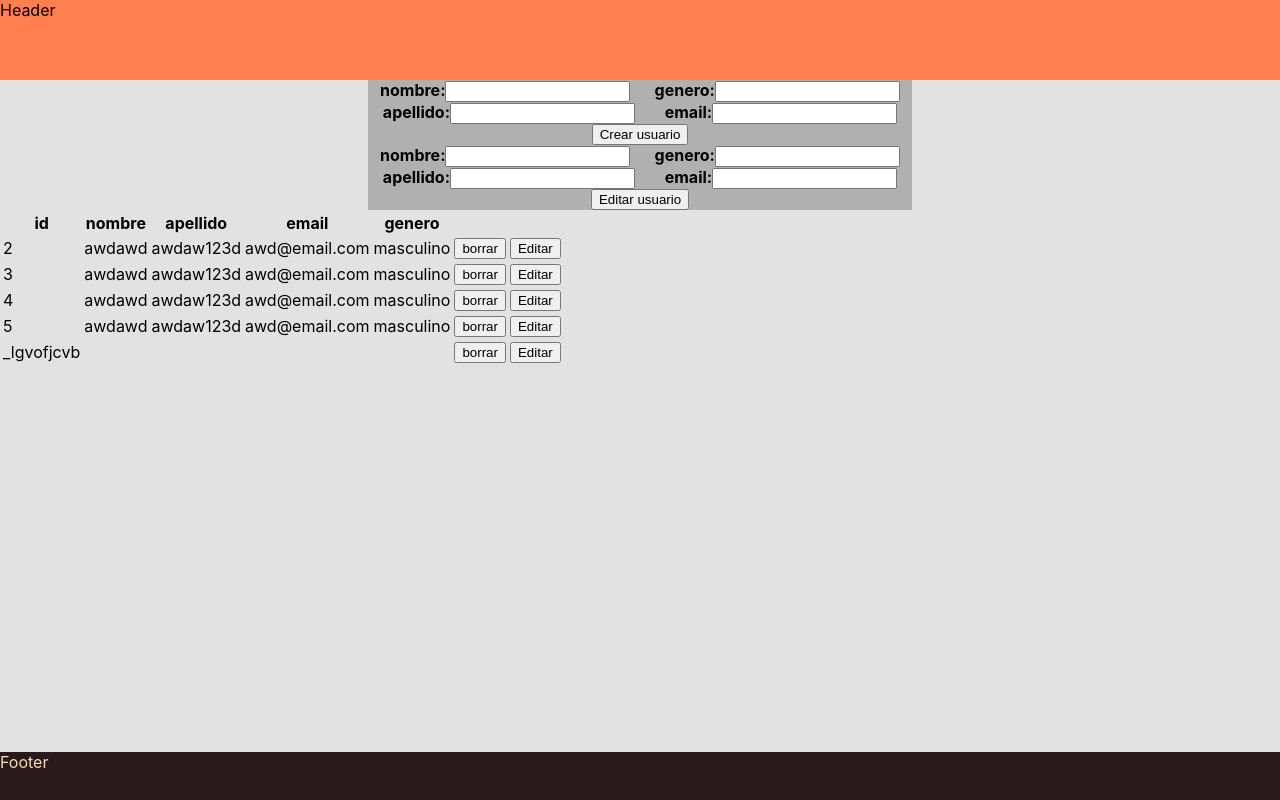
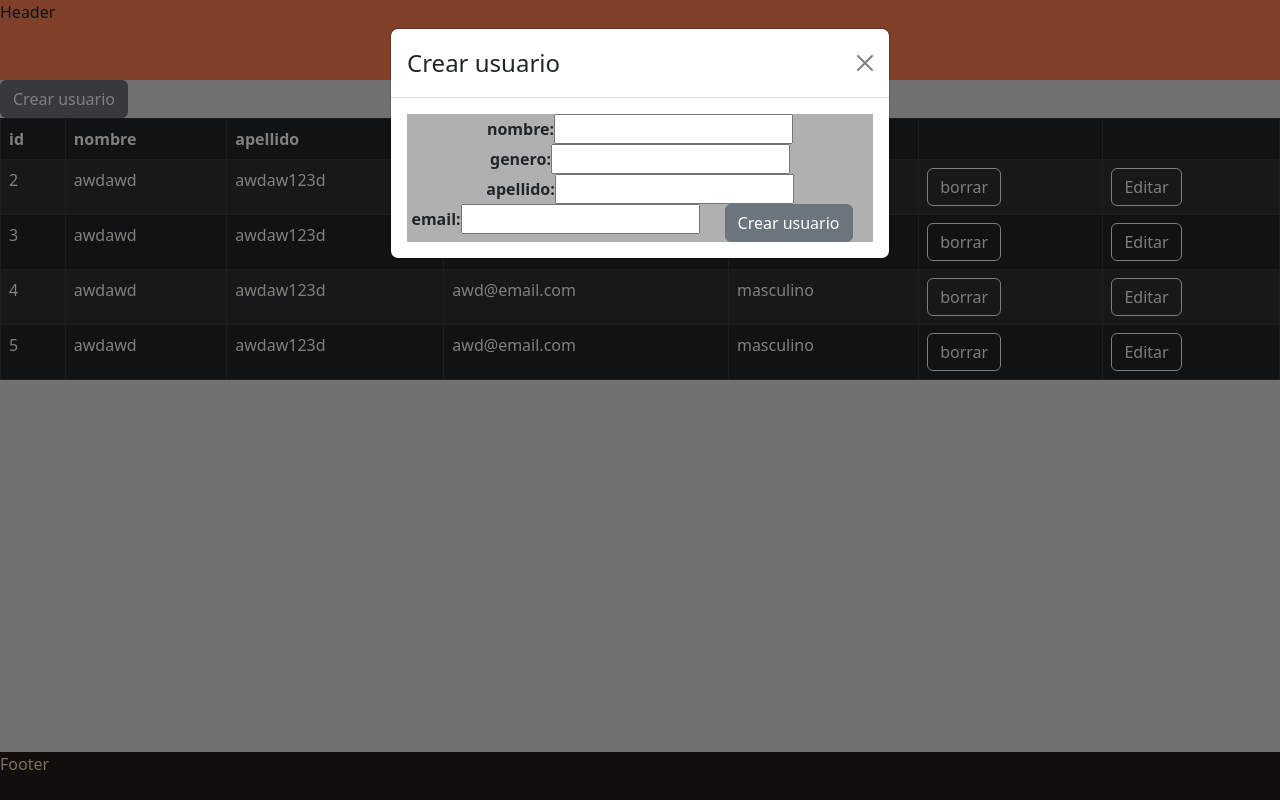
Before and after one commit to MateoMax-hub/lista-app-clase, a React (Create React App) app: page / in a window 1280 px wide. Both pictures are taken after a click on the button "Crear usuario". Built offline with nearby package versions, Linux system fonts and the light colour scheme.

Commit message:
integracion bootstrap, pusimos los formularios en modales y usamos tablas y botones de bootstrap

```diff
--- a/package.json
+++ b/package.json
@@ -6,7 +6,9 @@
     "@testing-library/jest-dom": "^5.16.5",
     "@testing-library/react": "^13.4.0",
     "@testing-library/user-event": "^13.5.0",
+    "bootstrap": "^5.2.2",
     "react": "^18.2.0",
+    "react-bootstrap": "^2.5.0",
     "react-dom": "^18.2.0",
     "react-scripts": "5.0.1",
     "web-vitals": "^2.1.4"
--- a/src/components/form/Form.js
+++ b/src/components/form/Form.js
@@ -1,4 +1,5 @@
 import React from "react";
+import { Button } from "react-bootstrap";
 import './form.css';
 
 const Form = ({ handleSubmit, isEditingForm, userToEdit, changeInputValue }) => {
@@ -10,45 +11,49 @@ const Form = ({ handleSubmit, isEditingForm, userToEdit, changeInputValue }) =>
             <div>
               <b>nombre:</b>
               {
-                isEditingForm ?
+                isEditingForm ? (
                   <input name="nombre" value={userToEdit?.nombre || ''} onChange={(e) => changeInputValue(e)}/>
-                  :
+                ) : (
                   <input name="nombre"/>
+                )
               }
             </div>
             <div>
               <b>genero:</b>
               {
-                isEditingForm ?
+                isEditingForm ? (
                   <input name="genero" value={userToEdit?.genero || ''} onChange={(e) => changeInputValue(e)}/>
-                  :
+                ) : (
                   <input name="genero"/>
+                )
               }
             </div>
             <div>
               <b>apellido:</b>
               {
-                isEditingForm ?
+                isEditingForm ? (
                   <input name="apellido" value={userToEdit?.apellido || ''} onChange={(e) => changeInputValue(e)}/>
-                  :
+                ) : (
                   <input name="apellido"/>
+                )
               }
             </div>
             <div>
               <b>email:</b>
               {
-                isEditingForm ?
+                isEditingForm ? (
                   <input name="email" value={userToEdit?.email || ''} onChange={(e) => changeInputValue(e)}/>
-                  :
+                ) : (
                   <input name="email"/>
+                )
               }
             </div>
             <div>
-              <button type="submit">
+              <Button variant="secondary" type="submit">
                 {
                   isEditingForm ? 'Editar usuario' : 'Crear usuario'
                 }
-              </button>
+              </Button>
             </div>
           </div>
         </form>
--- a/src/components/layout/home/Home.js
+++ b/src/components/layout/home/Home.js
@@ -1,8 +1,10 @@
 import React, { useState } from "react";
-import Form from "../../form/Form";
+import { Button } from "react-bootstrap";
 import Table from "../../table/Table";
+import './home.css';
+import CreateModal from "./modals/CreateModal";
+import EditModal from "./modals/EditModal";
 // import Counter from "../../counter/Counter";
-import './home.css';
 
 const Home = () => {
   const [usuarios, setUsuarios] = useState([
@@ -36,6 +38,8 @@ const Home = () => {
     },
   ]);
   const [userToEdit, setUserToEdit] = useState({});
+  const [createModalShow, setCreateModalShow] = useState(false);
+  const [editModalShow, setEditModalShow] = useState(false);
 
   const generateId = function () {
     return '_' + Math.random().toString(36).substr(2, 9);
@@ -51,6 +55,7 @@ const Home = () => {
       }
     }
     setUsuarios([...usuarios, usuario])
+    setCreateModalShow(false);
   };
 
   const handleEdit = (e) => {
@@ -67,6 +72,7 @@ const Home = () => {
       return usuario;
     });
     setUsuarios(newUsers);
+    setEditModalShow(false);
   };
 
   const handleDelete = (id) => {
@@ -76,6 +82,7 @@ const Home = () => {
 
   const editTrigger = (editingUser) => {
     setUserToEdit(editingUser);
+    setEditModalShow(true)
   }
 
   const changeInputValue = (e) => {
@@ -84,17 +91,24 @@ const Home = () => {
 
   return (
     <div className="Home_container">
-      <Form handleSubmit={handleSubmit} />
-      <Form
-        handleSubmit={handleEdit}
-        isEditingForm={true}
-        userToEdit={userToEdit}
-        changeInputValue={changeInputValue}
-      />
+      <Button variant='secondary' onClick={() => setCreateModalShow(true)}>Crear usuario</Button>
       <Table
         data={usuarios}
         handleDelete={handleDelete}
         editTrigger={editTrigger}
+      />
+
+      <CreateModal
+        show={createModalShow}
+        setShow={setCreateModalShow}
+        handleSubmit={handleSubmit}
+      />
+      <EditModal
+        show={editModalShow}
+        setShow={setEditModalShow}
+        handleEdit={handleEdit}
+        userToEdit={userToEdit}
+        changeInputValue={changeInputValue}
       />
       {/* <Counter /> */}
     </div>
--- /dev/null
+++ b/src/components/layout/home/modals/CreateModal.js
@@ -0,0 +1,20 @@
+import React from "react";
+import { Modal } from "react-bootstrap";
+import Form from "../../../form/Form";
+// const { Header } = Modal;
+
+const CreateModal = ({ show, setShow, handleSubmit }) => {
+  return (
+    <Modal show={show} onHide={() => setShow(false)}>
+      {/* <Header></Header> */}
+      <Modal.Header closeButton>
+        <Modal.Title>Crear usuario</Modal.Title>
+      </Modal.Header>
+      <Modal.Body>
+        <Form handleSubmit={handleSubmit} />
+      </Modal.Body>
+    </Modal>
+  );
+};
+
+export default CreateModal;
--- /dev/null
+++ b/src/components/layout/home/modals/EditModal.js
@@ -0,0 +1,32 @@
+import React from "react";
+import { Modal } from "react-bootstrap";
+import Form from "../../../form/Form";
+// const { Header } = Modal;
+
+const EditModal = (props) => {
+  const {
+    show,
+    setShow,
+    handleEdit,
+    userToEdit,
+    changeInputValue,
+  } = props;
+  return (
+    <Modal show={show} onHide={() => setShow(false)}>
+      {/* <Header></Header> */}
+      <Modal.Header closeButton>
+        <Modal.Title>Crear usuario</Modal.Title>
+      </Modal.Header>
+      <Modal.Body>
+        <Form
+          handleSubmit={handleEdit}
+          isEditingForm={true}
+          userToEdit={userToEdit}
+          changeInputValue={changeInputValue}
+        />
+      </Modal.Body>
+    </Modal>
+  );
+};
+
+export default EditModal;
--- a/src/components/table/Table.js
+++ b/src/components/table/Table.js
@@ -1,4 +1,5 @@
 import React, { useEffect, useState } from "react";
+import { Button, Table as BootstrapTable } from "react-bootstrap";
 import './table.css';
 
 const Table = ({ data, handleDelete, editTrigger }) => {
@@ -10,7 +11,7 @@ const Table = ({ data, handleDelete, editTrigger }) => {
   }, [data])
 
   return (
-    <table>
+    <BootstrapTable striped bordered variant="dark">
       <thead>
         <tr>
           <th>id</th>
@@ -33,16 +34,16 @@ const Table = ({ data, handleDelete, editTrigger }) => {
               <td>{usuario.email}</td>
               <td>{usuario.genero}</td>
               <td>
-                <button onClick={() => handleDelete(usuario.id)}>borrar</button>
+                <Button variant="outline-light" onClick={() => handleDelete(usuario.id)}>borrar</Button>
               </td>
               <td>
-                <button onClick={() => editTrigger(usuario)}>Editar</button>
+                <Button variant="outline-light" onClick={() => editTrigger(usuario)}>Editar</Button>
               </td>
             </tr>
           ))
         }
       </tbody>
-    </table>
+    </BootstrapTable>
   );
 };
 
--- a/src/index.js
+++ b/src/index.js
@@ -3,6 +3,7 @@ import ReactDOM from 'react-dom/client';
 import './index.css';
 import App from './App';
 import reportWebVitals from './reportWebVitals';
+import 'bootstrap/dist/css/bootstrap.min.css';
 
 const root = ReactDOM.createRoot(document.getElementById('root'));
 root.render(
```
Also changed, not shown: 1 other file (tests, documents, lock files or other folders).
